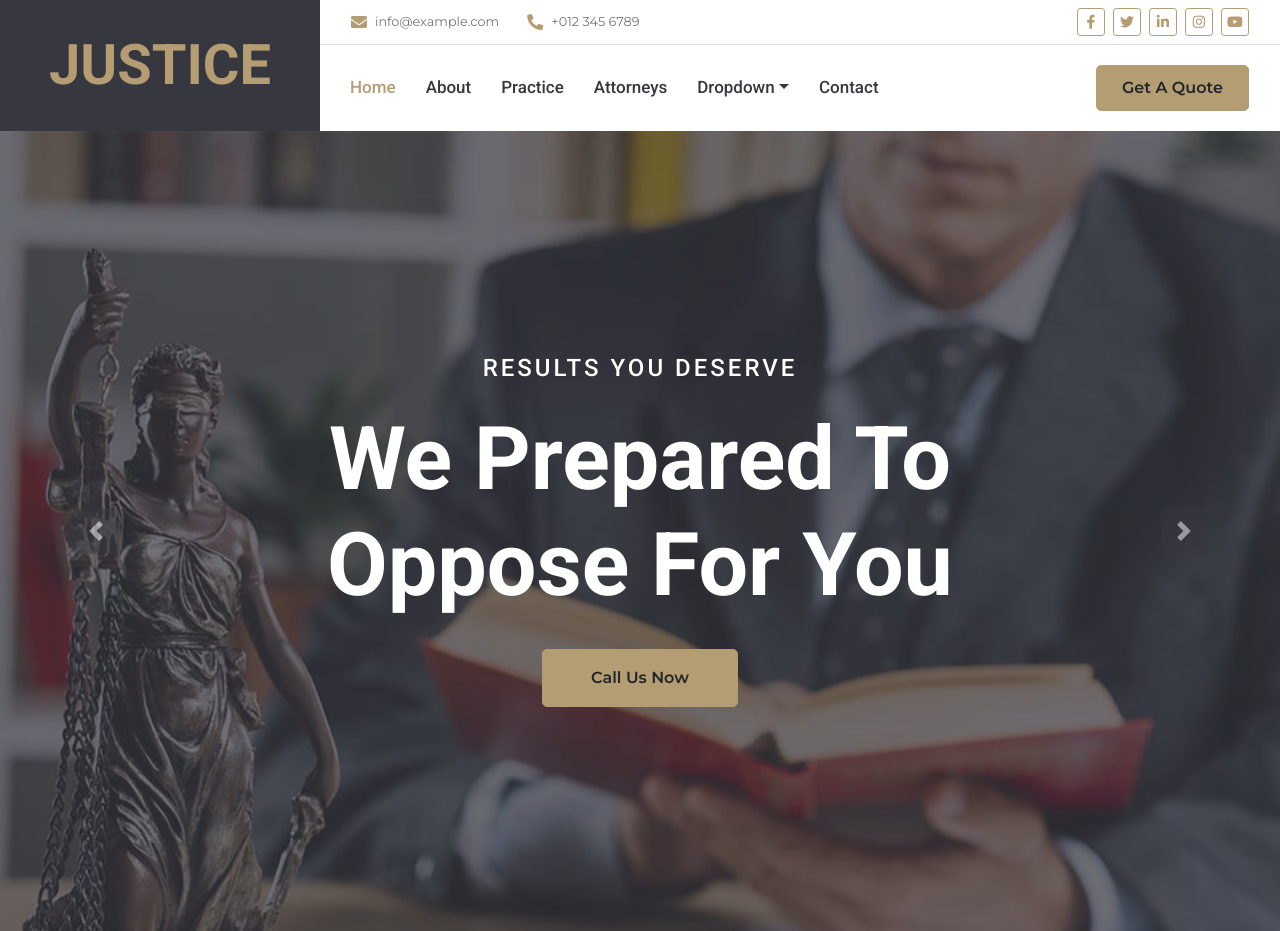
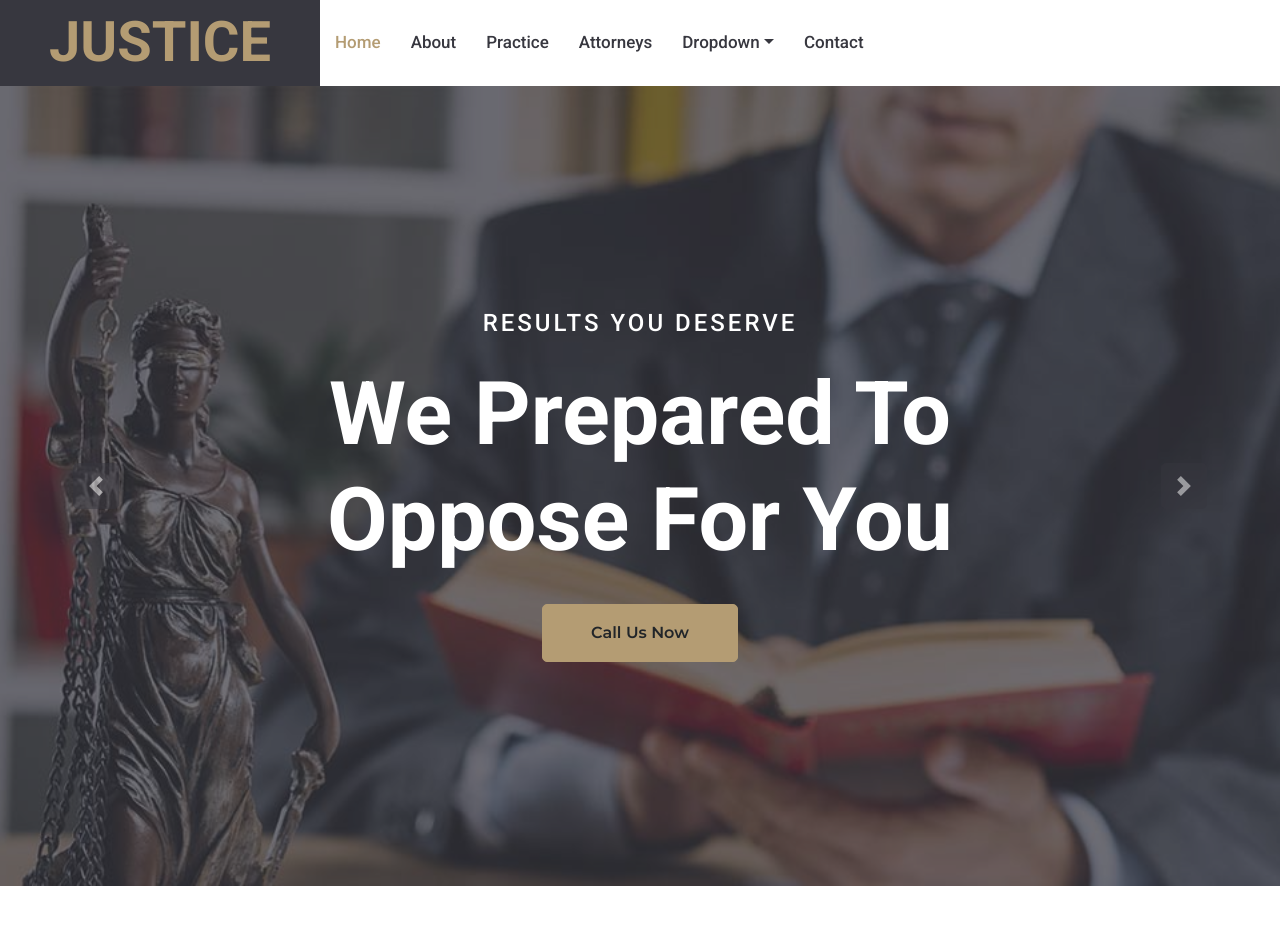
Before and after one commit to HanaeDesigners/EstudioReyes, a plain HTML site: page index.html in a window 1280 px wide. Shown: the top 931 px of the page. Drawn offline with nearby package versions, Linux system fonts and the light colour scheme.

Commit message:
modificacion de la navbar

```diff
--- a/index.html
+++ b/index.html
@@ -35,7 +35,7 @@
                     <h1 class="m-0 display-4 text-primary text-uppercase">Justice</h1>
                 </a>
             </div>
-            <div class="col-lg-9">
+            <!-- <div class="col-lg-9">
                 <div class="row bg-white border-bottom d-none d-lg-flex">
                     <div class="col-lg-7 text-left">
                         <div class="h-100 d-inline-flex align-items-center py-2 px-3">
@@ -66,7 +66,7 @@
                             </a>
                         </div>
                     </div>
-                </div>
+                </div> -->
                 <nav class="navbar navbar-expand-lg bg-white navbar-light p-0">
                     <a href="index.html" class="navbar-brand d-block d-lg-none">
                         <h1 class="m-0 display-4 text-primary text-uppercase">Justice</h1>
@@ -90,7 +90,7 @@
                             </div>
                             <a href="contact.html" class="nav-item nav-link">Contact</a>
                         </div>
-                        <a href="" class="btn btn-primary mr-3 d-none d-lg-block">Get A Quote</a>
+                        <!-- <a href="" class="btn btn-primary mr-3 d-none d-lg-block">Get A Quote</a> -->
                     </div>
                 </nav>
             </div>
```
